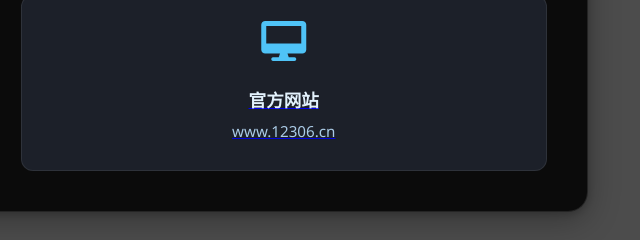
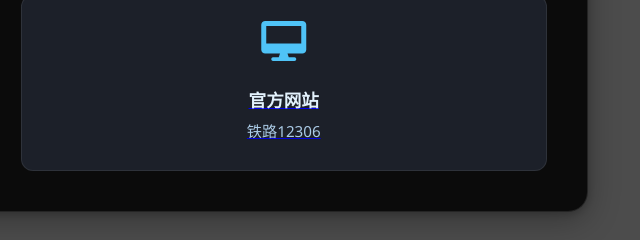
Before and after one commit to huanhuan-maker/nanninglvyou, a website: page traffic.html in a window 1280 px wide. Shown: the part 3620-3860 px from the top of the page, 632-1272 px from the left. Drawn offline with Linux system fonts and the light colour scheme.

Commit message:
Update traffic.html

```diff
--- a/traffic.html
+++ b/traffic.html
@@ -190,7 +190,7 @@
                                 <div class="method">
                                     <i class="fas fa-desktop"></i>
                                     <p>官方网站</p>
-                                    <span>www.12306.cn</span>
+                                    <span>铁路12306</span>
                                 </div>
                                 </a>
                             </div>
```
